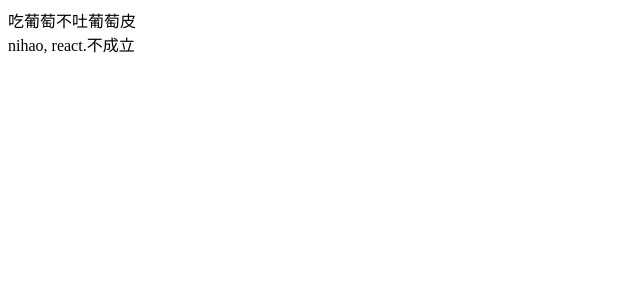
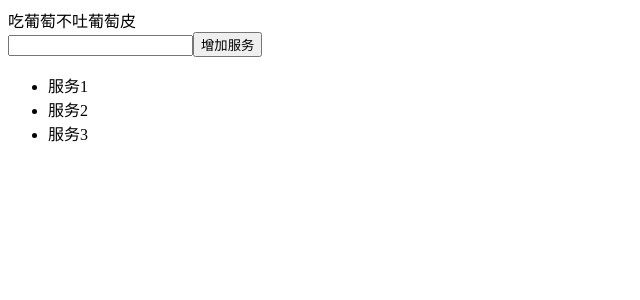
Before and after one commit to NeverNeverNeverGiveUp/react_study, a React (Create React App) app in the folder demo01/: page / in a window 1280 px wide. Shown: the top 300 px of the page, without its empty margins (0-640 px from the left). Built offline with nearby package versions, Linux system fonts and the light colour scheme.

Commit message:
第七节完成

```diff
--- a/demo01/src/index.js
+++ b/demo01/src/index.js
@@ -1,4 +1,6 @@
 import React from "react";
 import ReactDOM from "react-dom";
-import App from "./App";
+// import App from "./App";
+import App from "./xiaojiejie";
+
 ReactDOM.render(<App/>,document.getElementById("root"))
--- /dev/null
+++ b/demo01/src/xiaojiejie.js
@@ -0,0 +1,21 @@
+import React, { Component,Fragment } from 'react';
+
+export class xiaojiejie extends Component {
+    render() {
+        return (
+            <Fragment>
+                <div>
+                    <input/>
+                    <button>增加服务</button>
+                </div>
+                <ul>
+                    <li>服务1</li>
+                    <li>服务2</li>
+                    <li>服务3</li>
+                </ul>
+            </Fragment>
+        );
+    }
+}
+
+export default xiaojiejie;
```
